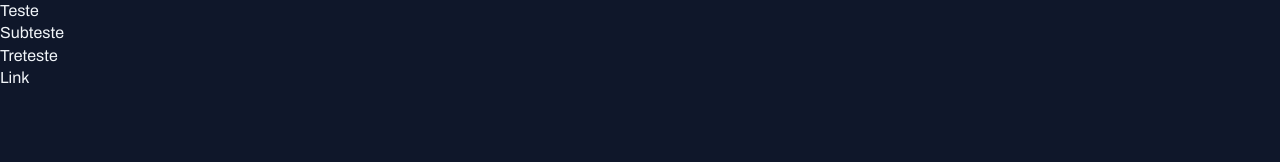
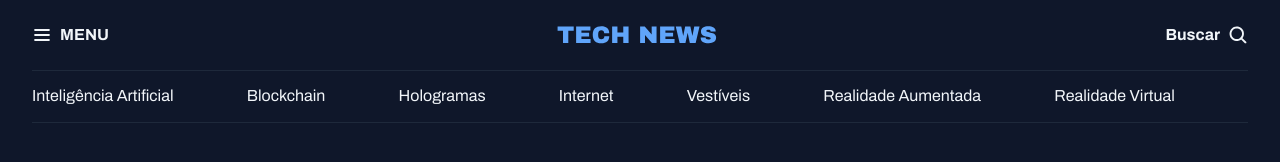
Before and after one commit to Schaimann/Projeto-Portal-de-Noticias, a plain HTML site: page index.html in a window 1280 px wide. Drawn offline with Linux system fonts and the light colour scheme.

Commit message:
Criando o header da aplicação.

```diff
--- a/index.html
+++ b/index.html
@@ -13,11 +13,30 @@
 </head>
 
 <body>
-    <h1>Teste</h1>
-    <h2>Subteste</h2>
-    <h3>Treteste</h3>
-    <a href="#">Link</a>
-
+    <header class="container">
+        <nav id="primary" class="grid grid-col">
+            <div>
+                <img src="assets/icones/List.svg" alt="icone de menu">
+                <strong>MENU</strong>
+            </div>
+            <div>
+                <img src="assets/icones/Tech News.svg" alt="Technews logo">
+            </div>
+            <div>
+                <strong>Buscar</strong>
+                <img src="assets/icones/MagnifyingGlass.svg" alt="icone de lupa pesquisa">
+            </div>
+        </nav>
+        <nav id="secondary" class="grid grid-col">
+            <a href="#">Inteligência Artificial</a>
+            <a href="#">Blockchain</a>
+            <a href="#">Hologramas</a>
+            <a href="#">Internet</a>
+            <a href="#">Vestíveis</a>
+            <a href="#">Realidade Aumentada</a>
+            <a href="#">Realidade  Virtual</a>
+        </nav>
+    </header>
 </body>
 
 </html>
--- a/styles/global.css
+++ b/styles/global.css
@@ -35,3 +35,17 @@ a:hover{
 h1,h2,h3{
     font: inherit;
 }
+.container{
+    max-width: 1280px;
+    padding-inline: 32px;
+    margin-inline: auto;
+}
+
+/*Ultility first*/
+
+.grid{
+    display: grid;
+}
+.grid-col{
+    grid-auto-flow: column;
+}
--- /dev/null
+++ b/styles/header.css
@@ -0,0 +1,22 @@
+#primary{
+    padding-block: 24px;
+
+    div{
+        display: flex;
+        align-items: center;
+        gap: 8px;
+    }
+    /*nesting css*/
+    div:nth-child(2){
+        margin-inline: auto;
+    }
+
+    div:nth-child(3){
+        justify-self: end;
+    }
+}
+#secondary{
+    padding-block: 14px;
+    border: solid 1px var(--stroke-color);
+    border-inline: none;
+}
--- a/styles/index.css
+++ b/styles/index.css
@@ -1 +1,2 @@
 @import url(global.css);
+@import url(header.css);
```
